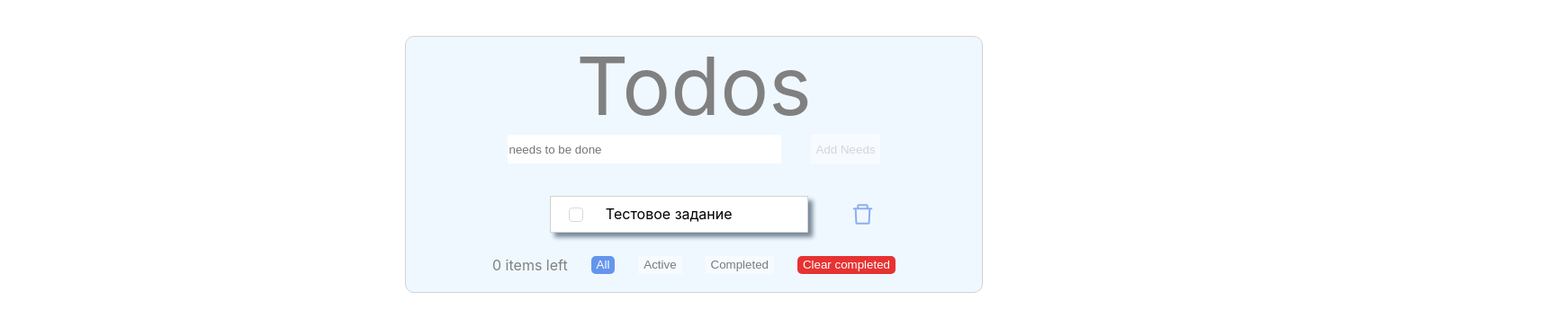
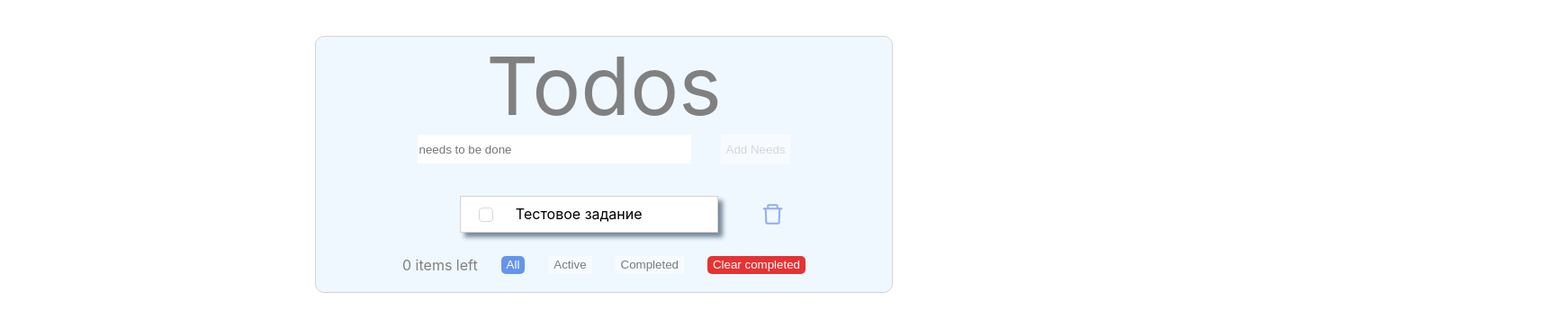
Before and after one commit to DimaMaslo88/test-task-todolist, a React (Create React App) app: page / in a window 1280 px wide. Shown: the top 364 px of the page at 90% size, 1730 px wide, since content can reach past the window. Built offline with nearby package versions, Linux system fonts and the light colour scheme; the HTML template or start-up script is replaced by a standard one.

Commit message:
'feat/readme file'

```diff
--- a/src/styles/App.module.css
+++ b/src/styles/App.module.css
@@ -6,7 +6,7 @@
     width: 100%;
     height: 100%;
     margin-top: 40px;
-    margin-left: 350px;
+    margin-left: 250px;
 }
 
 .toDosContainer {
```
